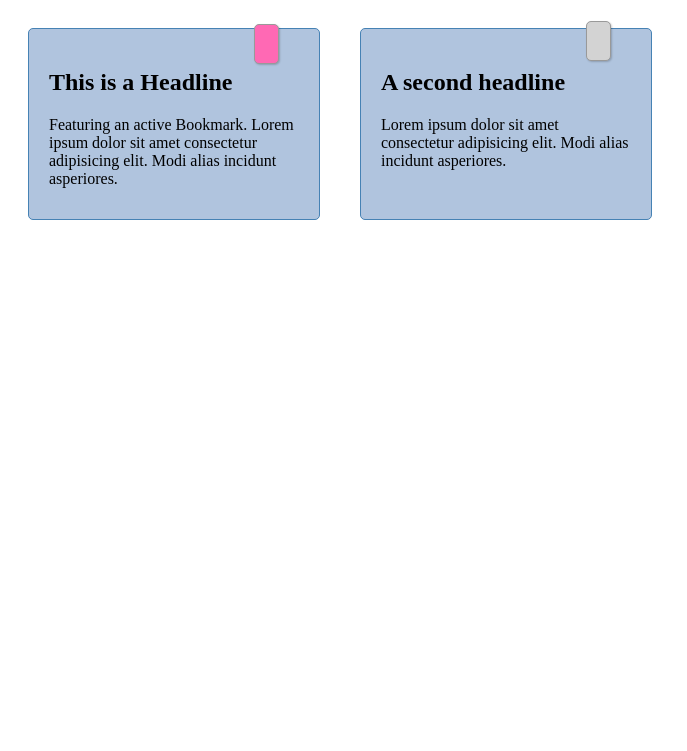
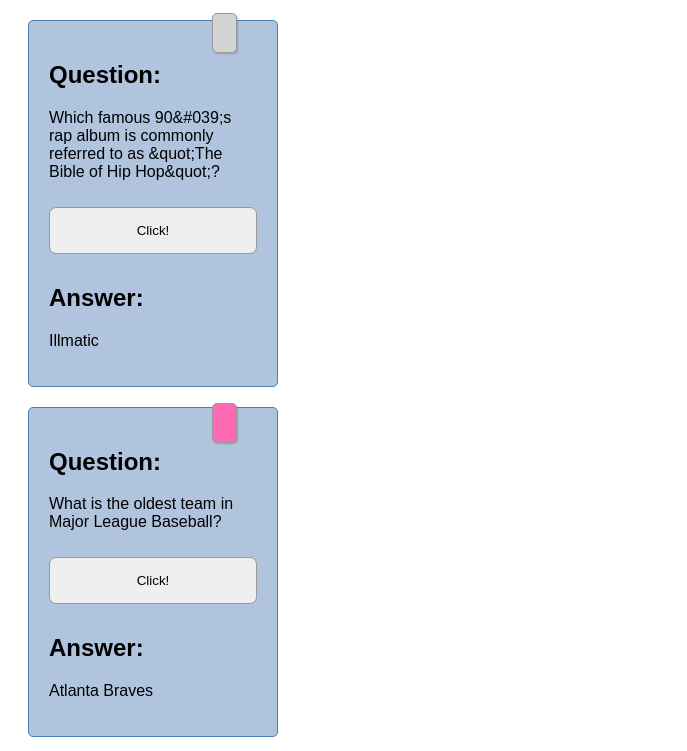
Before and after one commit to christofjens/react-playground, a React (Vite) app: page / in a window 1280 px wide. Shown: the top 751 px of the page, without its empty margins (0-687 px from the left). Built offline with nearby package versions, Linux system fonts and the light colour scheme.

Commit message:
Add array, questions, answers, button and visibility

```diff
--- a/src/App.jsx
+++ b/src/App.jsx
@@ -1,18 +1,59 @@
 import * as React from 'react'
 import Card from './Card'
 
+const cards = [
+  {
+    question:
+      'Which famous 90&#039;s rap album is commonly referred to as &quot;The Bible of Hip Hop&quot;?',
+    answer: 'Illmatic',
+    isBookmarked: false,
+    isAnswerVisible: false,
+    id: 1,
+  },
+  {
+    question: 'What is the oldest team in Major League Baseball?',
+    answer: 'Atlanta Braves',
+    isBookmarked: true,
+    isAnswerVisible: false,
+    id: 2,
+  },
+  {
+    question:
+      'In flight systems, what does the initialism &quot;TCAS&quot; stand for?',
+    answer: 'Traffic Collision Avoidance System',
+    isBookmarked: true,
+    isAnswerVisible: false,
+    id: 3,
+  },
+  {
+    question:
+      'In ancient Greece, if your job were a &quot;hippeus&quot; which of these would you own?',
+    answer: 'Horse',
+    isBookmarked: false,
+    isAnswerVisible: true,
+    id: 4,
+  },
+  {
+    question: 'A statue of Charles Darwin sits in what London museum?',
+    answer: 'Natural History Museum',
+    isBookmarked: false,
+    isAnswerVisible: true,
+    id: 5,
+  },
+]
+
 export default () => {
   return (
-    <div>
-      <Card
-        headline="This is a Headline"
-        isBookmarkActive
-        text="Featuring an active Bookmark. Lorem ipsum dolor sit amet consectetur adipisicing elit. Modi alias incidunt asperiores."
-      ></Card>
-      <Card
-        headline="A second headline"
-        text="Lorem ipsum dolor sit amet consectetur adipisicing elit. Modi alias incidunt asperiores."
-      ></Card>
+    <div className="App">
+      {cards.map(({ id, question, answer, isBookmarked, isAnswerVisible }) => (
+        <Card
+          key={id}
+          question={question}
+          answer={answer}
+          isBookmarked={isBookmarked}
+          isAnswerVisible={isAnswerVisible}
+        />
+      ))}
     </div>
   )
 }
--- a/src/Card.css
+++ b/src/Card.css
@@ -1,6 +1,5 @@
 .Card {
   width: 250px;
-  height: 150px;
   padding: 20px;
   margin: 20px;
   background-color: lightsteelblue;
@@ -29,3 +28,19 @@
   height: 40px;
   background-color: hotpink;
 }
+
+.Card__button {
+  width: 100%;
+  padding: 15px;
+  margin: 10px 0;
+  border: 1px solid #999;
+  border-radius: 7px;
+}
+
+.Card__answer {
+  display: none;
+}
+
+.Card__answer.visible {
+  display: block;
+}
--- a/src/Card.jsx
+++ b/src/Card.jsx
@@ -1,17 +1,26 @@
 import * as React from 'react'
 import './Card.css'
 
-export default function Card({ headline, isBookmarkActive, text }) {
+export default function Card({
+  id,
+  question,
+  answer,
+  isBookmarked,
+  isAnswerVisible,
+}) {
   return (
     <section className="Card">
       <button
-        className={
-          isBookmarkActive ? 'Card__bookmark active' : 'Card__bookmark'
-        }
+        className={isBookmarked ? 'Card__bookmark active' : 'Card__bookmark'}
         aria-label="Bookmark card"
       ></button>
-      <h2>{headline}</h2>
-      {text}
+      <h2>Question:</h2>
+      <p>{question}</p>
+      <button className="Card__button">Click!</button>
+      <h2>Answer:</h2>
+      <p className={isAnswerVisible ? 'Card__answer' : 'Card__answer visible'}>
+        {answer}
+      </p>
     </section>
   )
 }
--- a/src/_global.css
+++ b/src/_global.css
@@ -1,4 +1,7 @@
-div {
-  display: flex;
-  flex-wrap: wrap;
+* {
+  box-sizing: border-box;
 }
+
+body {
+  font-family: sans-serif;
+}
```
